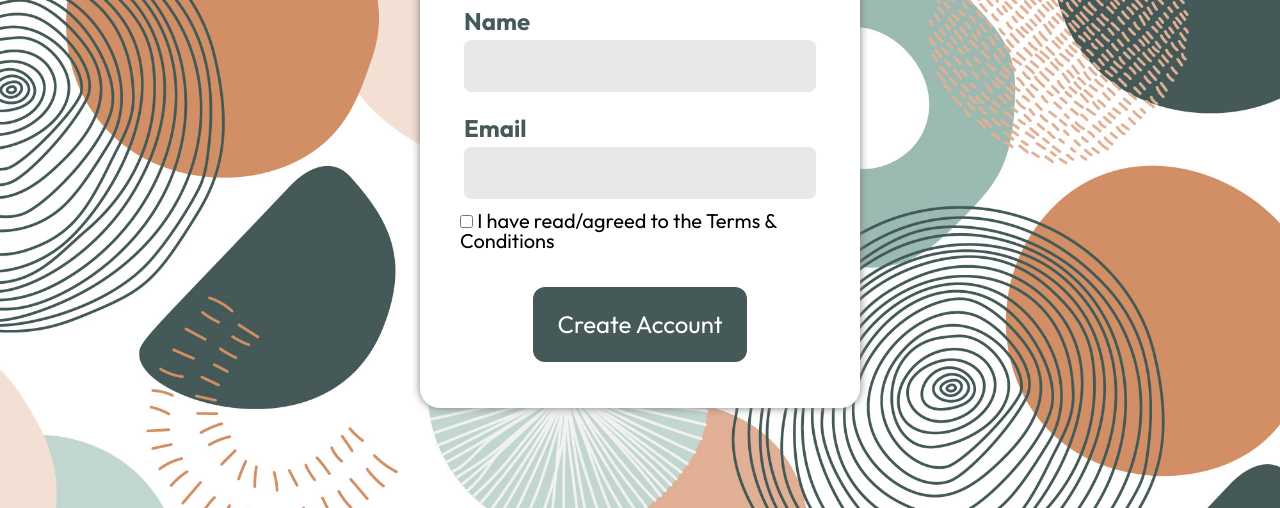
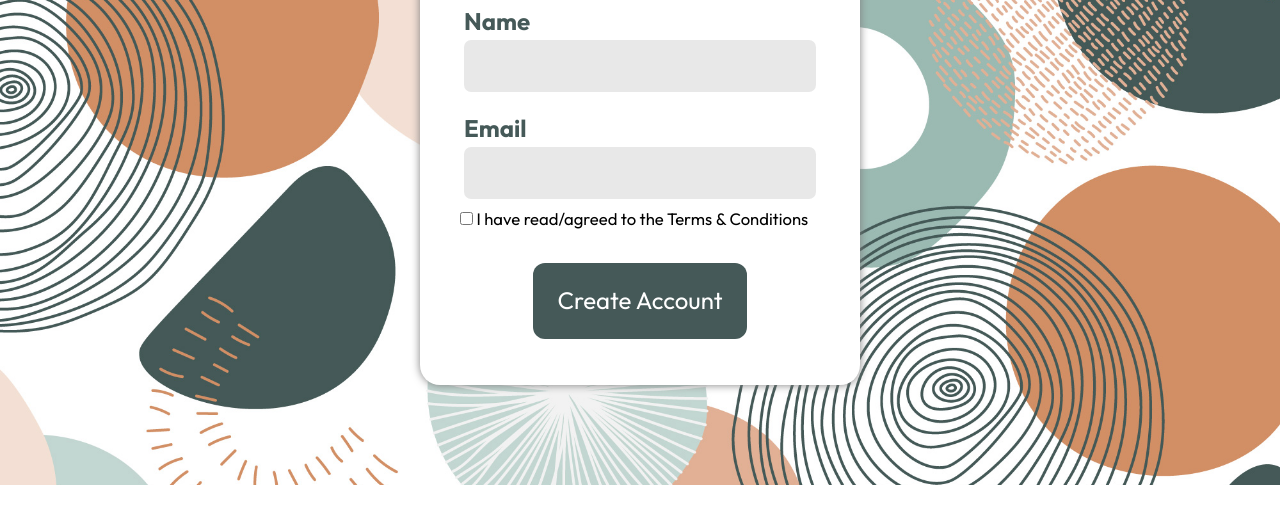
Before and after one commit to erxu04/project1-ITMD362, a plain HTML site: page index.html in a window 1280 px wide. Shown: the part 330-838 px from the top of the page. After the commit the page ends 815 px from the top, so only its background shows below. Drawn offline with nearby package versions, Linux system fonts and the light colour scheme.

Commit message:
style checkbox label

```diff
--- a/css/style.css
+++ b/css/style.css
@@ -144,7 +144,8 @@ p {
 
   #input-age-verification{
     text-align: left;
-    padding-left: 1em;
+    padding-left: 1.2em;
+    font-size:smaller;
   }
 
 }
```
